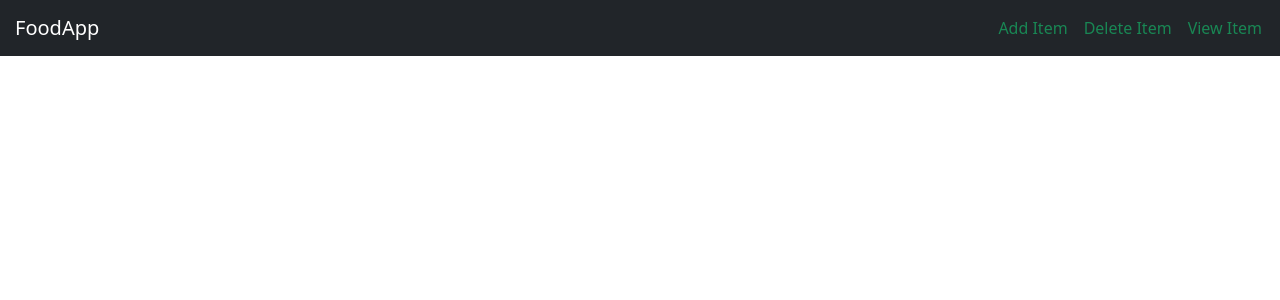
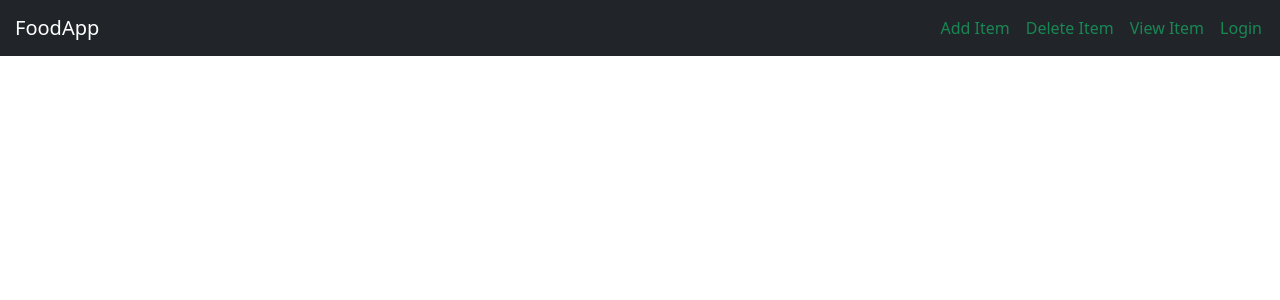
Before and after one commit to septymka/django-menu-app, a Django app: page /food/ in a window 1280 px wide. Shown: the top 300 px of the page. Run offline with Django 4.2, Linux system fonts and the light colour scheme; data that the repository does not hold is empty.

Commit message:
add login/logout link to navbar

```diff
--- a/food/templates/food/base.html
+++ b/food/templates/food/base.html
@@ -14,9 +14,14 @@
     <nav class="navbar navbar-dark bg-dark">
         <a href="#" class="navbar-brand">FoodApp</a>
         <div class="navbar">
-            <a class="nav-item nav-link link-success px-2" href="{% url 'food:create_item' %}">Add Item</a>
-            <a class="nav-item nav-link link-success px-2" href="#">Delete Item</a>
-            <a class="nav-item nav-link link-success px-2" href="#">View Item</a>
+            <a href="{% url 'food:create_item' %}" class="nav-item nav-link link-success px-2">Add Item</a>
+            <a href="#" class="nav-item nav-link link-success px-2">Delete Item</a>
+            <a href="#" class="nav-item nav-link link-success px-2">View Item</a>
+            {% if user.is_authenticated %}
+                <a class="nav-item nav-link link-success px-2" href="{% url 'logout' %}">Logout</a>
+            {% else %}
+                <a class="nav-item nav-link link-success px-2" href="{% url 'login' %}">Login</a>
+            {% endif %}
         </div>
     </nav>
     {% if messages %}
```
